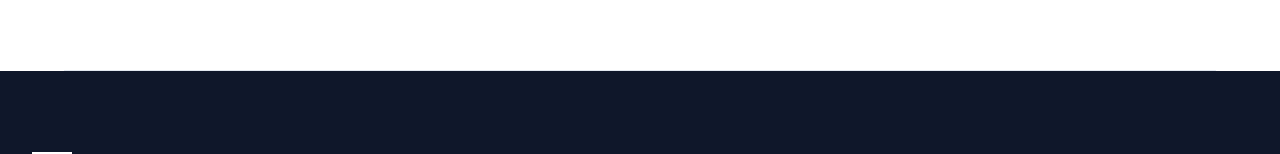
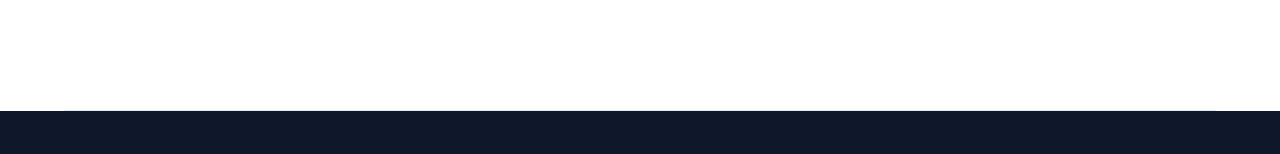
Before and after one commit to Rauf-Alkan/raufdent, a Next.js app: page / in a window 1280 px wide. Shown: the part 6765-6919 px from the top of the page. Built offline with nearby package versions, Linux system fonts and the light colour scheme; grey boxes are pictures that could not be loaded.

Commit message:
dinamik isism hataları düzeltildi

```diff
--- a/app/page.tsx
+++ b/app/page.tsx
@@ -10,26 +10,25 @@ import Team from "@/components/sections/Team";
 import Contact from "@/components/sections/Contact";
 import Footer from "@/components/sections/Footer";
 
+// BU SATIR HATAYI ÇÖZER:
+// Sayfanın statik değil, dinamik (istek anında çalışan) olduğunu belirtir.
+export const dynamic = "force-dynamic";
+
 const Home = () => {
   return (
     <>
       <Header />
       <main>
         <Hero />
-        <FourFeatures /> {/* Özellikleri yukarı aldık, güven verir */}
+        <FourFeatures />
         <About />
         <Services />
         <Esthetic />
         <Team />
         <Testimonials />
-
-        {/* Formu buraya, en sona aldık. İkna olan hasta burada doldurur. */}
         <FastAppointment />
-
-        {/* İletişim sadece adres/harita olarak kalacak */}
         <Contact />
-
-        <div className="mx-auto w-full max-w-6xl border-t border-slate-200" />
+        <div className="mx-auto mt-10 w-full max-w-6xl border-t border-slate-200" />
         <Footer />
       </main>
     </>
```
